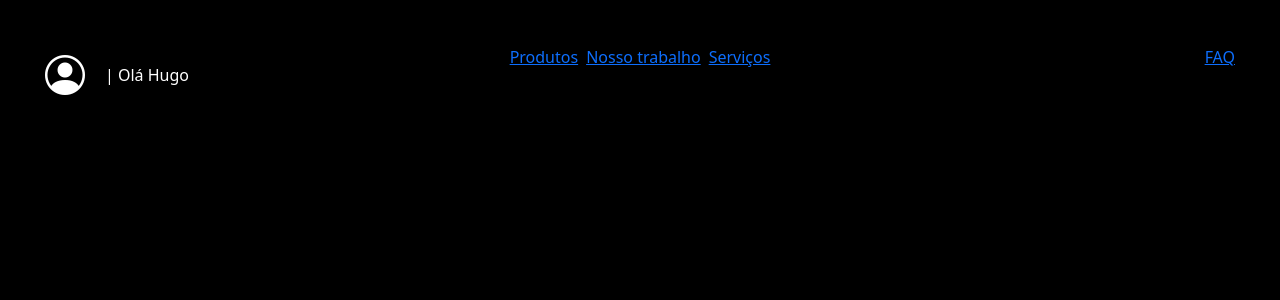
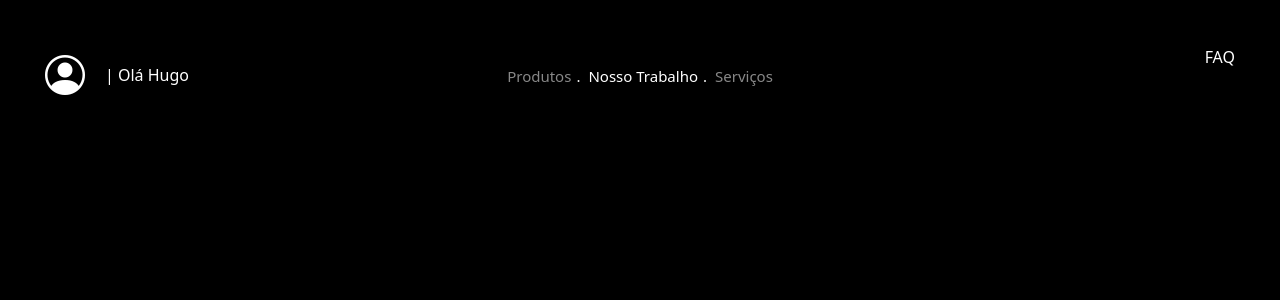
Before and after one commit to villarzz/black-landingpage, an Angular app in the folder black-landingpage/: page / in a window 1280 px wide. Shown: the top 300 px of the page. Built offline with nearby package versions, Linux system fonts and the light colour scheme.

Commit message:
FEAT:(cabecallho)-estilizando menu de links central

```diff
--- a/black-landingpage/src/app/cabecalho/cabecalho.component.html
+++ b/black-landingpage/src/app/cabecalho/cabecalho.component.html
@@ -2,19 +2,19 @@
   <div class="row">
     <div class="col">
       <p>
-        <i class="bi bi-person-circle"></i> | Olá Hugo
+        <i class="bi bi-person-circle"></i> |   Olá Hugo
       </p>
     </div>
-    <div class="col text-center">
+    <div class="col">
       <ul class="list-inline">
         <li class="list-inline-item">
           <a href="">Produtos</a>
         </li>
         <li class="list-inline-item">
-          <a href="">Nosso trabalho</a>
+          <a href="">Nosso Trabalho</a>
         </li>
         <li class="list-inline-item">
-          <a href=""> Serviços </a>
+          <a href="">Serviços</a>
         </li>
       </ul>
     </div>
--- a/black-landingpage/src/app/cabecalho/cabecalho.component.scss
+++ b/black-landingpage/src/app/cabecalho/cabecalho.component.scss
@@ -7,3 +7,29 @@ i{
   font-size: 40px;
   margin-right: 20px;
 }
+
+ul{
+  display: flex;
+  justify-content: center;
+  align-items: center;
+}
+
+li{
+  margin-top: 20px;
+  font-size: 15px;
+}
+
+.list-inline-item:not(:last-child)::after {
+  content: ".";
+  margin-left: 5px;
+}
+
+.list-inline-item:first-child a,
+.list-inline-item:last-child a {
+  color: #888;
+}
+
+a{
+  text-decoration: none;
+  color: white;
+}
```
